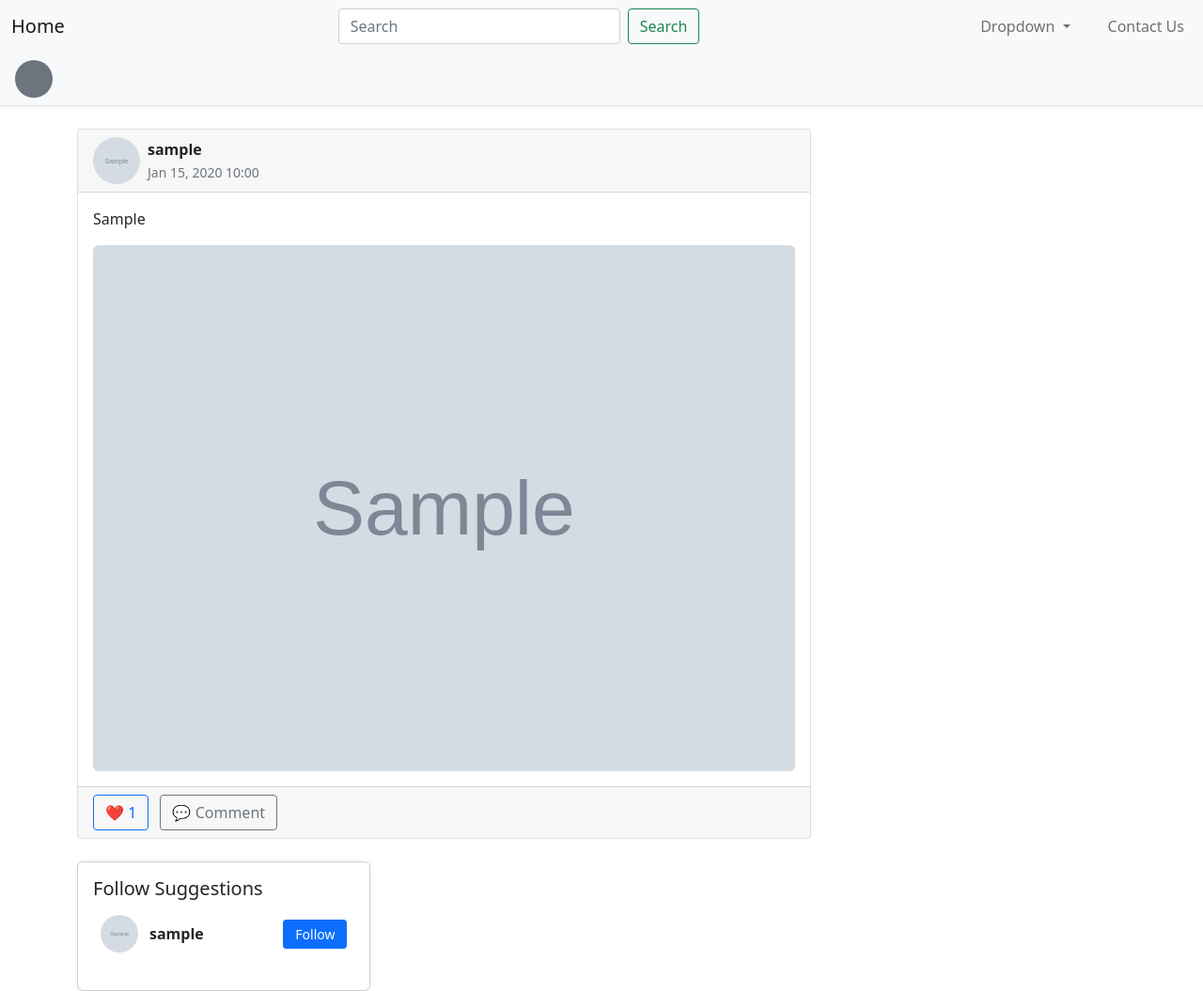
After one commit to Anit-Paul/ConnectMe, a Django app: template templates/home/my_profile.html in a window 1280 px wide. The commit adds this page. Shown: the whole page at 94% size. Run offline with Django 5.2, Linux system fonts and the light colour scheme; the template is opened without the code that fills it: values that come from a table or form of the project are taken from there, others are empty; tables that the repository leaves empty hold one stand-in row (values such as "Sample post"); grey boxes marked "Sample" are stand-in pictures.

Commit message:
my_profile.html added

```diff
--- /dev/null
+++ b/templates/home/base.html
@@ -0,0 +1,82 @@
+<!DOCTYPE html>
+<html lang="en">
+  <head>
+    <meta charset="UTF-8" />
+    <meta name="viewport" content="width=device-width, initial-scale=1" />
+    <title>Home</title>
+
+    <!-- Bootstrap CSS -->
+    <link
+      href="https://cdn.jsdelivr.net/npm/bootstrap@5.0.2/dist/css/bootstrap.min.css"
+      rel="stylesheet"
+    />
+
+    {% block style %} {% endblock style %}
+  </head>
+
+  <body>
+    <!-- Navbar -->
+    <nav class="navbar navbar-expand-lg navbar-light bg-light">
+      <div class="container-fluid">
+        <a class="navbar-brand me-auto" href="#">Home</a>
+
+        <!-- Centered Search -->
+        <div class="mx-auto order-0">
+          <form class="d-flex">
+            <input
+              class="form-control me-2"
+              type="search"
+              placeholder="Search"
+              style="width: 300px"
+            />
+            <button class="btn btn-outline-success" type="submit">
+              Search
+            </button>
+          </form>
+        </div>
+
+        <!-- Right Dropdown and Contact -->
+        <div class="d-flex ms-auto">
+          <ul class="navbar-nav d-flex align-items-center">
+            <li class="nav-item dropdown me-4">
+              <a
+                class="nav-link dropdown-toggle"
+                href="#"
+                id="navbarDropdown"
+                role="button"
+                data-bs-toggle="dropdown"
+              >
+                Dropdown
+              </a>
+              <ul
+                class="dropdown-menu dropdown-menu-end"
+                aria-labelledby="navbarDropdown"
+              >
+                <li>
+                  <a class="dropdown-item" href="{% url 'my_profile' %}"
+                    >My Profile</a
+                  >
+                </li>
+                <li>
+                  <a class="dropdown-item" href="{% url 'update_profile' %}"
+                    >Update Profile</a
+                  >
+                </li>
+              </ul>
+            </li>
+            <li class="nav-item">
+              <a class="nav-link" href="#">Contact Us</a>
+            </li>
+          </ul>
+        </div>
+      </div>
+    </nav>
+
+    <!-- Main Container -->
+
+    {% block rest %} {% endblock rest %}
+
+    <!-- Bootstrap JS -->
+    <script src="https://cdn.jsdelivr.net/npm/bootstrap@5.0.2/dist/js/bootstrap.bundle.min.js"></script>
+  </body>
+</html>
--- /dev/null
+++ b/templates/home/my_profile.html
@@ -0,0 +1,231 @@
+{% extends 'home/base.html' %} {% block style %}
+<style>
+  /* Profile circle placeholder */
+  .profile-circle {
+    width: 50px;
+    height: 50px;
+    border: 0.5px solid #000;
+    border-radius: 50%;
+    background-color: #6c757d; /* bootstrap secondary bg */
+  }
+
+  /* Sticky navbar */
+  nav.navbar {
+    position: sticky;
+    top: 0;
+    z-index: 1030;
+    background-color: #f8f9fa;
+    box-shadow: 0 2px 4px rgba(0, 0, 0, 0.1);
+  }
+
+  /* Responsive Post Image */
+  .post-image {
+    width: 100%;
+    height: auto;
+    object-fit: contain;
+    display: block;
+    margin: 0;
+    padding: 0;
+    border-radius: 0.375rem; /* slightly rounded edges for nicer look */
+  }
+
+  /* Follow suggestions container */
+  .follow {
+    max-height: 80vh;
+    overflow-y: auto;
+    border: 1px solid #ccc;
+    padding: 1rem;
+    border-radius: 0.375rem;
+    position: sticky;
+    top: 1rem;
+    align-self: flex-start;
+    background-color: #fff;
+    box-shadow: 0 0 10px rgba(0, 0, 0, 0.05);
+  }
+
+  /* Each user suggestion item */
+  .follow-user {
+    display: flex;
+    align-items: center;
+    margin-bottom: 1rem;
+    padding: 0.5rem;
+    border-radius: 0.375rem;
+    transition: background-color 0.2s ease-in-out;
+    cursor: pointer;
+  }
+
+  .follow-user:hover {
+    background-color: #e9ecef;
+  }
+
+  .follow-user img {
+    width: 40px;
+    height: 40px;
+    border-radius: 50%;
+    object-fit: cover;
+    margin-right: 0.75rem;
+    flex-shrink: 0;
+  }
+
+  .follow-user .profile-circle {
+    margin-right: 0.75rem;
+    flex-shrink: 0;
+  }
+
+  .follow-user .username {
+    flex-grow: 1;
+    font-weight: 600;
+    font-size: 1rem;
+    color: #212529;
+  }
+
+  /* Buttons inside follow-user */
+  .follow-user button {
+    flex-shrink: 0;
+    font-size: 0.875rem;
+    padding: 0.25rem 0.75rem;
+  }
+
+  /* Sticky top avatar/profile bar */
+  .sticky-top.bg-light {
+    box-shadow: 0 2px 4px rgba(0, 0, 0, 0.05);
+  }
+
+  /* Responsive container adjustments */
+  @media (max-width: 991.98px) {
+    .post {
+      width: 100% !important;
+      margin-right: 0 !important;
+    }
+
+    .follow {
+      width: 100% !important;
+      margin-top: 2rem;
+      max-height: none;
+      position: static; /* remove sticky on smaller screens */
+      box-shadow: none;
+      border: none;
+      padding: 0;
+    }
+
+    .d-flex.justify-content-between {
+      flex-direction: column;
+    }
+  }
+
+  /* Small devices adjustments */
+  @media (max-width: 575.98px) {
+    .follow-user .username {
+      font-size: 0.9rem;
+    }
+
+    .follow-user button {
+      font-size: 0.8rem;
+      padding: 0.2rem 0.5rem;
+    }
+  }
+</style>
+
+{% endblock style %} {% block rest %}
+
+<!-- Sticky top avatar/profile bar -->
+<div
+  class="sticky-top bg-light py-2 border-bottom d-flex align-items-center px-3"
+  style="z-index: 1040"
+>
+  {% if user.image %}
+  <img
+    src="{{ user.image.url }}"
+    alt="{{ user.username }}"
+    class="rounded-circle"
+    width="40"
+    height="40"
+    style="object-fit: cover"
+  />
+  {% else %}
+  <div
+    class="rounded-circle bg-secondary"
+    style="width: 40px; height: 40px"
+  ></div>
+  {% endif %}
+  <span class="ms-2 fw-semibold">{{ user.username }}</span>
+</div>
+
+<div class="container mt-4">
+  <div class="d-flex justify-content-between flex-wrap">
+    <!-- Post Section -->
+    <div class="post me-4" style="width: 70%">
+      {% for post in posts %}
+      <div class="card mb-4">
+        <!-- Head -->
+        <div class="card-header d-flex align-items-center">
+          {% if post.author.image %}
+          <img
+            src="{{ post.author.image.url }}"
+            class="rounded-circle me-2"
+            width="50"
+            height="50"
+            alt="Profile Image"
+          />
+          {% else %}
+          <img
+            src="https://via.placeholder.com/50"
+            class="rounded-circle me-2"
+            width="50"
+            height="50"
+            alt="Default Image"
+          />
+          {% endif %}
+          <div>
+            <p class="mb-0 fw-bold">{{ post.author.username }}</p>
+            <small class="text-muted"
+              >{{ post.created_at|date:"M d, Y H:i" }}</small
+            >
+          </div>
+        </div>
+
+        <!-- Content -->
+        <div class="card-body">
+          <p>{{ post.caption }}</p>
+          {% if post.image %}
+          <img src="{{ post.image.url }}" class="post-image" alt="Post Image" />
+          {% endif %}
+        </div>
+
+        <!-- Tail -->
+        <div class="card-footer">
+          <button class="btn btn-outline-primary me-2">
+            ❤️ {{ post.likes.count }}
+          </button>
+          <button class="btn btn-outline-secondary">💬 Comment</button>
+        </div>
+      </div>
+      {% empty %}
+      <p>No posts yet.</p>
+      {% endfor %}
+    </div>
+
+    <!-- Follow Section -->
+    <div class="follow" style="width: 28%">
+      <h5>Follow Suggestions</h5>
+      {% if follows %} {% for user in follows %}
+      <div class="follow-user">
+        {% if user.image %}
+        <img
+          src="{{ user.image.url }}"
+          alt="{{ user.username }}'s profile photo"
+        />
+        {% else %}
+        <div class="rounded-circle me-2 profile-circle"></div>
+        {% endif %}
+        <div class="username">{{ user.username }}</div>
+        <button class="btn btn-sm btn-primary">Follow</button>
+      </div>
+      {% endfor %} {% else %}
+      <p>No suggestions available.</p>
+      {% endif %}
+    </div>
+  </div>
+</div>
+
+{% endblock rest %}
```
Also changed, not shown: home/views.py (+4 -6 lines), templates/home/index.html (+14 -62 lines).
